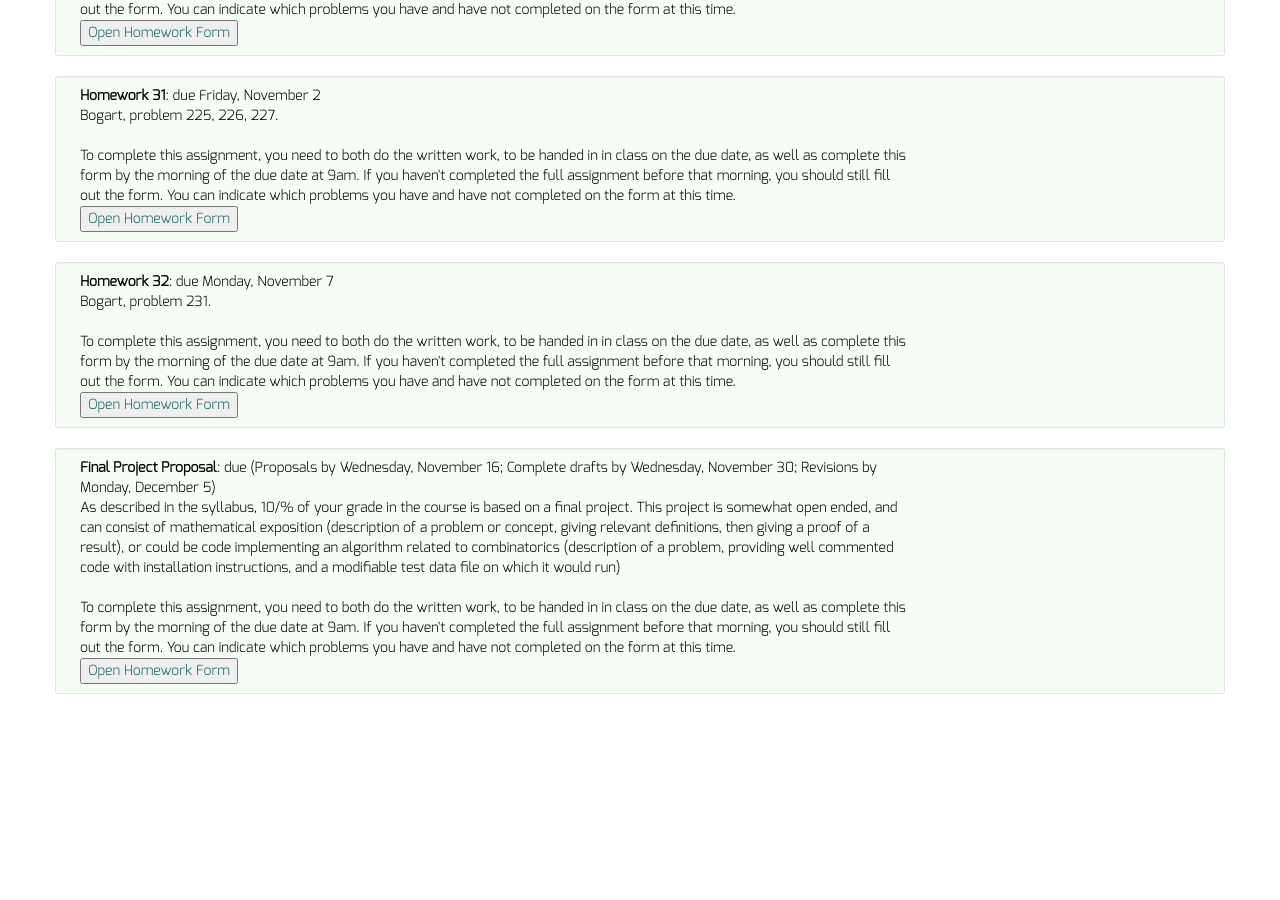
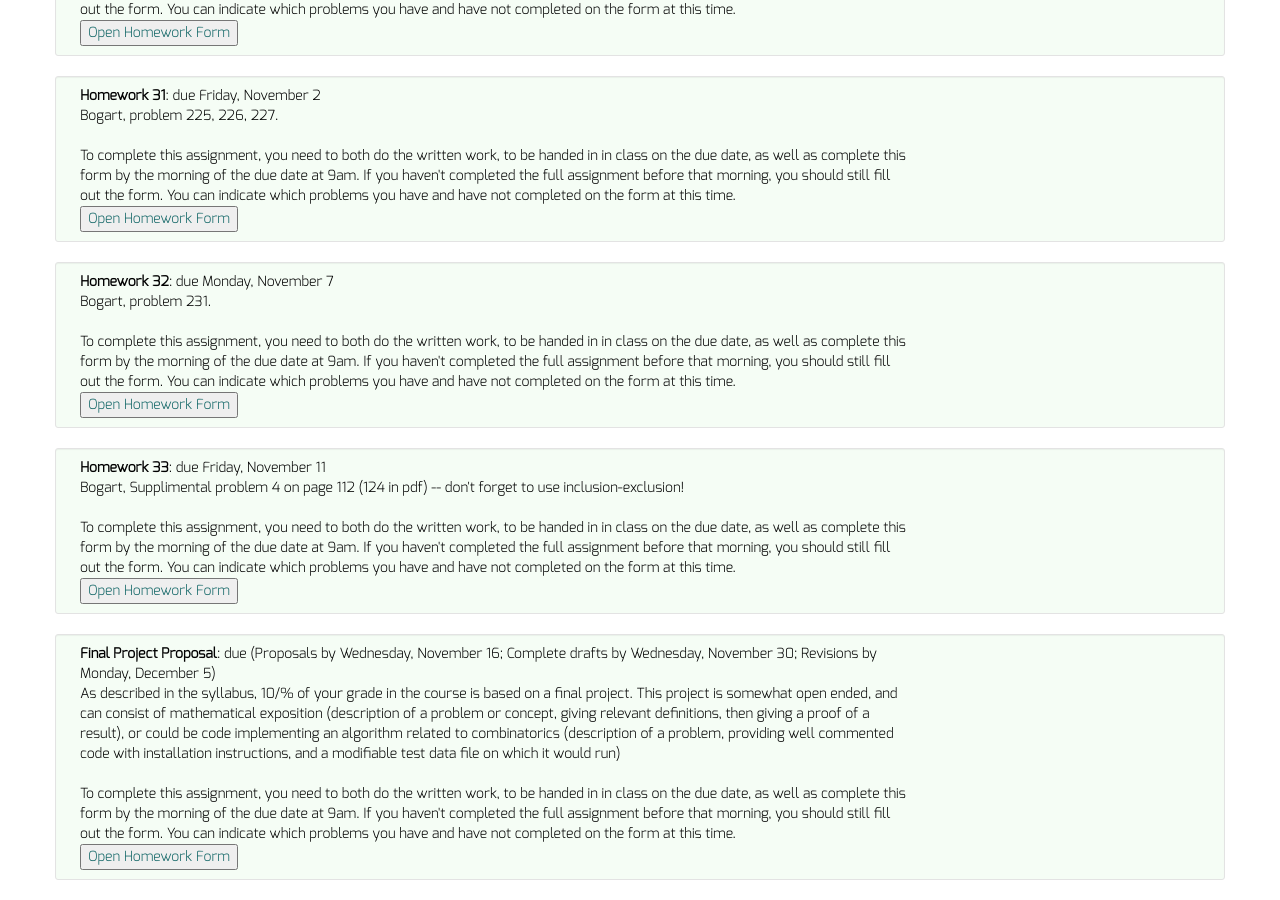
Before and after one commit to dkrashen/combinatorics, a Jekyll site: the page built from hw/index.html, in a window 1280 px wide and 900 px high, scrolled down 4658 px. Built offline with Jekyll 4.4.1, drawn with Linux system fonts in a browser that asks for light colours; before the commit the page ends 5372 px from its top, so only the background shows below that.

Commit message:
add homework

```diff
--- a/_data/homework.yml
+++ b/_data/homework.yml
@@ -124,6 +124,11 @@
   description: "Bogart, problem 231."
   due: "Monday, November 7"
   newformlink: "https://docs.google.com/forms/d/e/1FAIpQLScY33N2aWU-_0rXrQL1h_BiifbSmaJyswTUeV_WmlHPhumapw/viewform"
+- title: "Homework 33"
+  description: "Bogart, Supplimental problem 4 on page 112 (124 in pdf) --
+  don't forget to use inclusion-exclusion!"
+  due: "Friday, November 11"
+  newformlink: "https://docs.google.com/forms/d/e/1FAIpQLSfB3DmMtaInZFlL0khxxw-I3cbJzOIGnZDCgL034EN31P9Czw/viewform"
 - title: "Final Project Proposal"
   description: "As described in the syllabus, 10/% of your grade in the
   course is based on a final project. This project is somewhat open ended,
```
